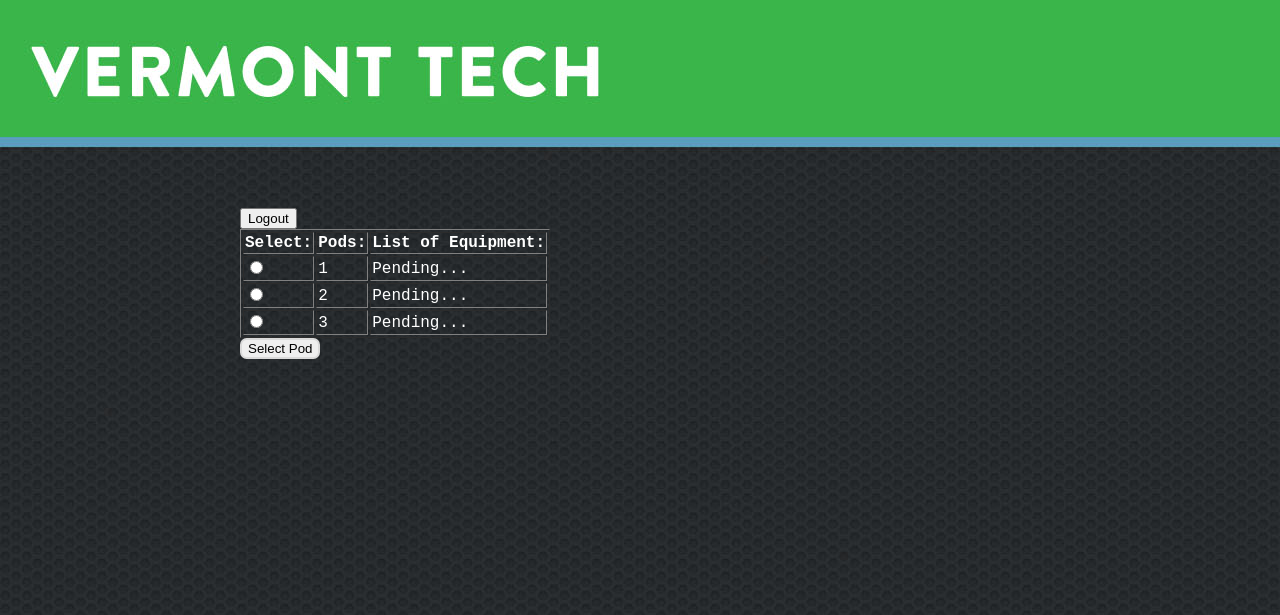
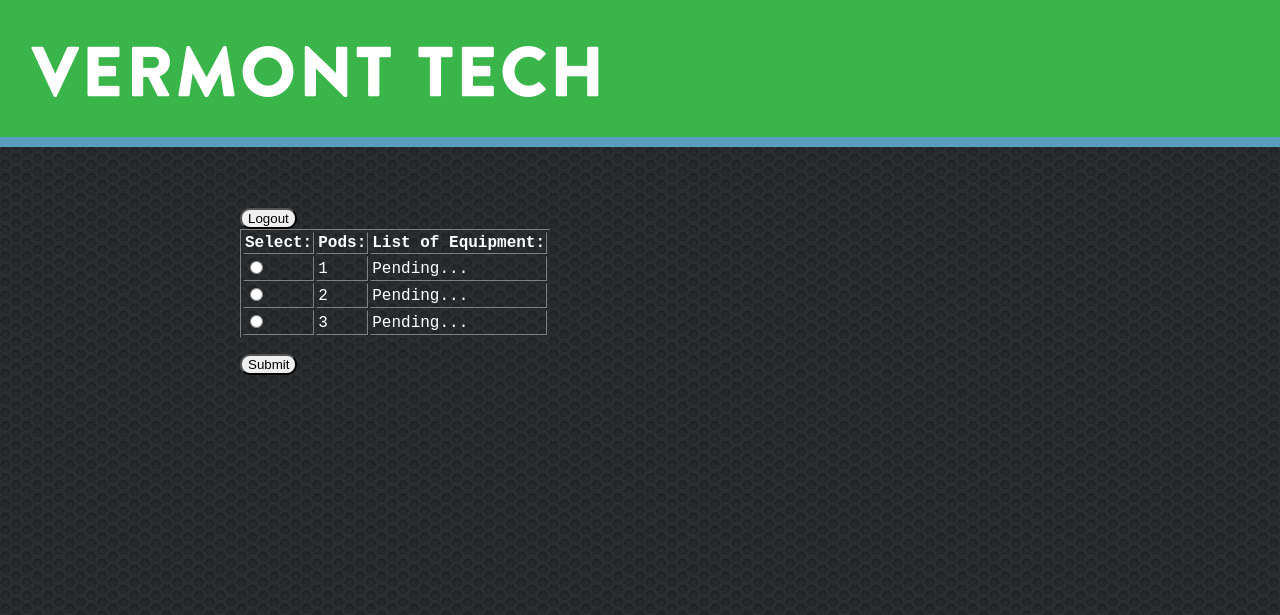
Before and after one commit to jsingh214/projectconnect, a PHP site: page /home.php in a window 1280 px wide. Shown: the top 615 px of the page. Run offline with PHP 8.4, Linux system fonts and the light colour scheme.

Commit message:
Changed input type and button css created.
Made rounded buttons in css and changed the input type to button for pod
selection button.

```diff
--- a/home.php
+++ b/home.php
@@ -36,7 +36,7 @@
                         <td>Pending...</td>
                     </tr>
                 </table>
-                <input type="button" value="Select Pod" onclick="selectPod()"></input>
+                <p><button>Submit</button></p>
     </body>
 
 </html>
--- a/main/style.css
+++ b/main/style.css
@@ -2,12 +2,16 @@
 
 body {
     font-family: "Courier New", "Lucida Console", Monospace;
-    color: white; /* Make text contrast with bg image. */
+    color: white; /* Make text contrast with background image. */
 	background: url(../images/logo.jpg) no-repeat;
     max-width: 50em;
     margin-left: auto;
     margin-right: auto;
     padding-top: 200px;
+}
+
+button {
+    border-radius: 10px;
 }
 
 form {
```
